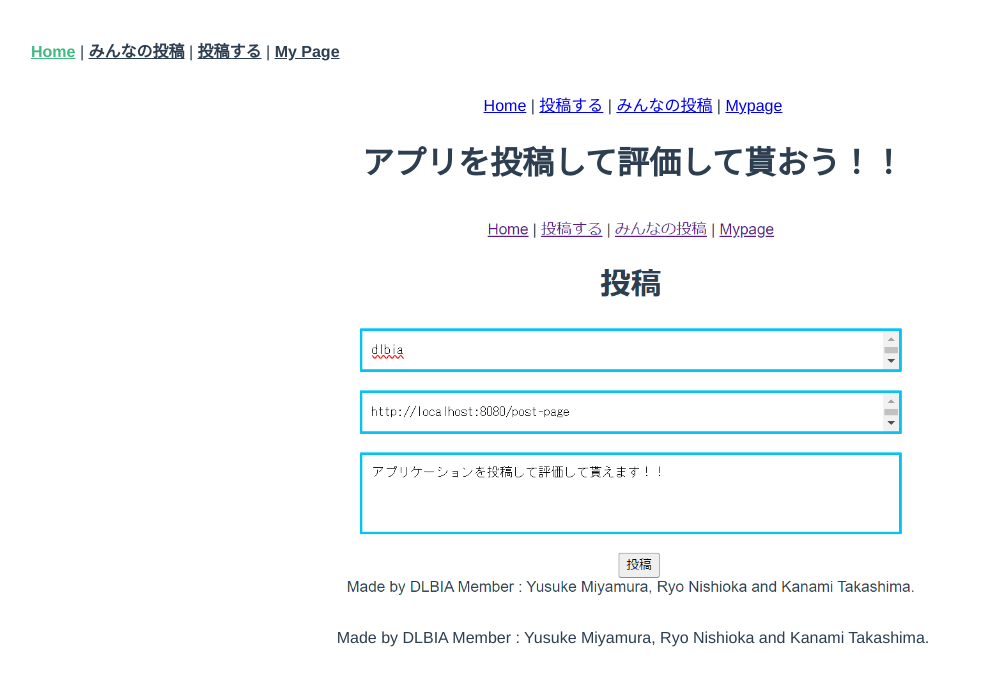
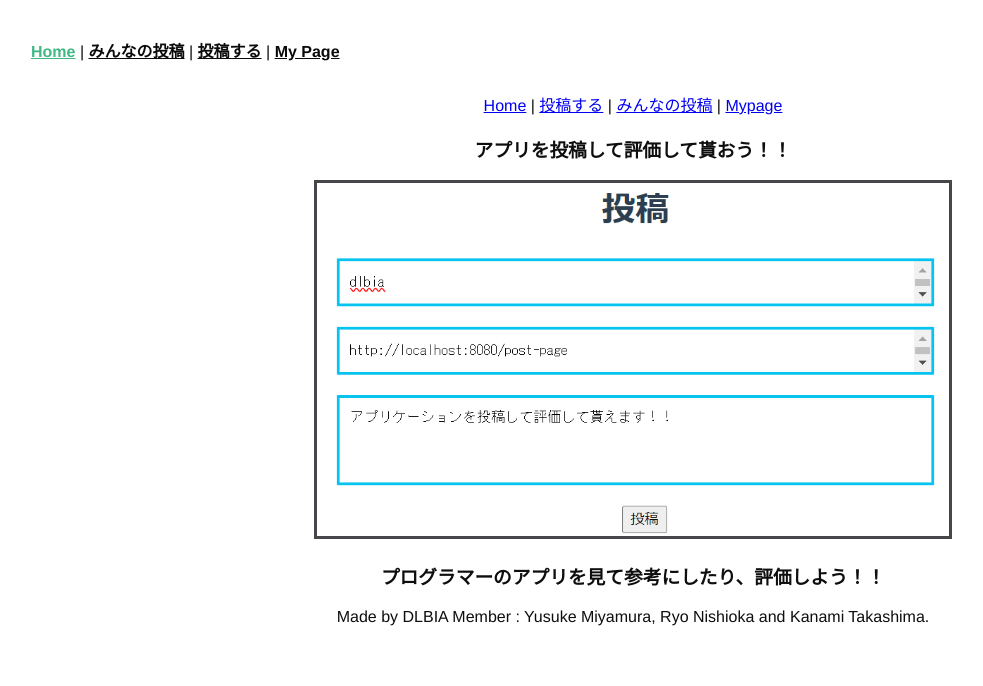
Before and after one commit to webex20-team-1/dlbia, a Vue app: page / in a window 1280 px wide. Shown: the top 686 px of the page, without its empty margins (7-990 px from the left). Built offline with nearby package versions, Linux system fonts and the light colour scheme.

Commit message:
プルリクのためいったん保存

```diff
--- a/src/App.vue
+++ b/src/App.vue
@@ -1,5 +1,5 @@
 <template>
-  <Header></Header>
+  <Header class="header"></Header>
   <div>
     <div>
       <router-link to="/">Home</router-link> |
@@ -30,7 +30,11 @@ export default {
   -webkit-font-smoothing: antialiased;
   -moz-osx-font-smoothing: grayscale;
   text-align: center;
-  color: #2c3e50;
+  color: #0e0e0e;
+}
+.header {
+  position: relative;
+  margin: 0 auto;
 }
 
 nav {
@@ -39,10 +43,11 @@ nav {
 
 nav a {
   font-weight: bold;
-  color: #2c3e50;
+  color: #0b0a0a;
 }
 
 nav a.router-link-exact-active {
   color: #42b983;
+  position: relative;
 }
 </style>
--- a/src/components/MainHeader.vue
+++ b/src/components/MainHeader.vue
@@ -12,5 +12,6 @@
 <style scoped>
 .header {
   display: flex;
+  margin: 0 auto;
 }
 </style>
--- a/src/views/HomeView.vue
+++ b/src/views/HomeView.vue
@@ -1,6 +1,6 @@
 <template>
   <div class="home">
-    <h1>アプリを投稿して評価して貰おう！！</h1>
+    <h3 class="post-sample">アプリを投稿して評価して貰おう！！</h3>
   </div>
   <div>
     <img
@@ -9,9 +9,16 @@
       alt="カテゴリーの紹介写真"
     />
   </div>
+  <h3 class="post-sample">
+    プログラマーのアプリを見て参考にしたり、評価しよう！！
+  </h3>
 </template>
 <style scoped>
 .postsample_img {
   width: 50%;
+  border: 3px solid #47474b;
+}
+.post-sample {
+  color: #0e0e0f;
 }
 </style>
```
Also changed, not shown: src/assets/postexample.png.
